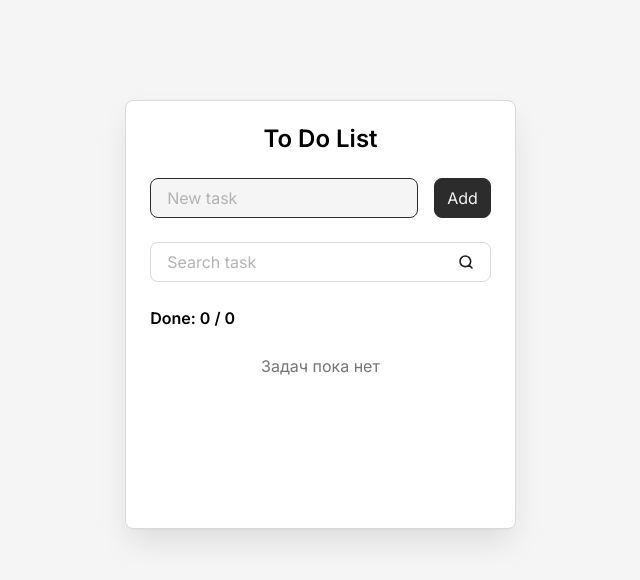
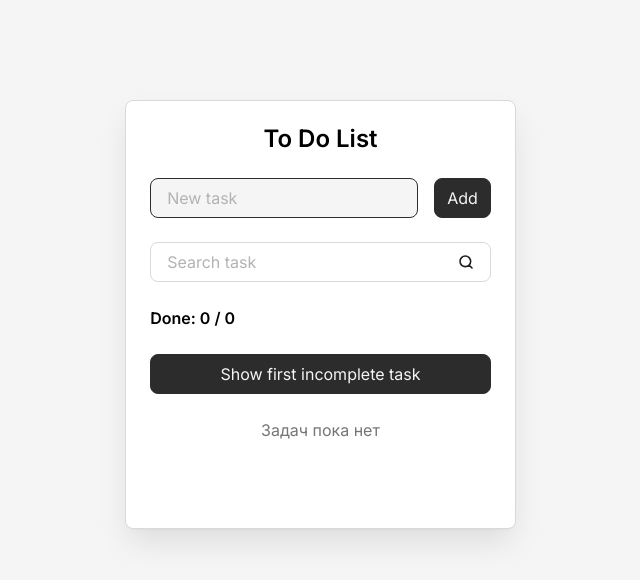
Before and after one commit to vitalk15/Todo-React, a React (Vite) app: page / in a window 1280 px wide. Shown: the top 580 px of the page, without its empty margins (312-952 px from the left). Built offline with nearby package versions, Linux system fonts and the light colour scheme.

Commit message:
добавил плавный скролл к первой невыполненной задаче через useRef

```diff
--- a/src/components/Button.jsx
+++ b/src/components/Button.jsx
@@ -1,8 +1,8 @@
 const Button = (props) => {
-	const { className, type = 'button', children } = props
+	const { className, type = 'button', children, onClick } = props
 
 	return (
-		<button className={`button ${className}`} type={type}>
+		<button className={`button ${className}`} type={type} onClick={onClick}>
 			{children}
 		</button>
 	)
--- a/src/components/Todo.jsx
+++ b/src/components/Todo.jsx
@@ -3,6 +3,7 @@ import AddTaskForm from './AddTaskForm'
 import SearchTaskForm from './SearchTaskForm'
 import TodoInfo from './TodoInfo'
 import TodoList from './TodoList'
+import Button from './Button'
 
 const Todo = () => {
 	const [tasks, setTasks] = useState(() => {
@@ -15,8 +16,11 @@ const Todo = () => {
 	})
 
 	const [newTaskTitle, setNewTaskTitle] = useState('')
+	const [searchQuery, setSearchQuery] = useState('')
+
 	const newTaskInputRef = useRef(null)
-	const [searchQuery, setSearchQuery] = useState('')
+	const firstIncompleteTaskRef = useRef(null)
+	const firstIncompleteTaskId = tasks.find(({ isDone }) => !isDone)?.id
 
 	const deleteAllTasks = () => {
 		const isConfirmed = confirm('Удалить все задачи?')
@@ -99,9 +103,18 @@ const Todo = () => {
 				done={tasks.filter(({ isDone }) => isDone).length}
 				onDeleteAllButtonClick={deleteAllTasks}
 			/>
+			<Button
+				onClick={() =>
+					firstIncompleteTaskRef.current?.scrollIntoView({ behavior: 'smooth' })
+				}
+			>
+				Show first incomplete task
+			</Button>
 			<TodoList
 				tasks={tasks}
 				filteredTasks={filteredTasks}
+				firstIncompleteTaskRef={firstIncompleteTaskRef}
+				firstIncompleteTaskId={firstIncompleteTaskId}
 				onDeleteTaskButtonClick={deleteTask}
 				onTaskCompliteChange={toggleTaskComplite}
 			/>
--- a/src/components/TodoItem.jsx
+++ b/src/components/TodoItem.jsx
@@ -4,12 +4,13 @@ const TodoItem = (props) => {
 		id,
 		title,
 		isDone,
+		ref,
 		onDeleteTaskButtonClick,
 		onTaskCompliteChange,
 	} = props
 
 	return (
-		<li className={`todo-item ${className}`}>
+		<li className={`todo-item ${className}`} ref={ref}>
 			<input
 				className="todo-item__checkbox"
 				id={id}
--- a/src/components/TodoList.jsx
+++ b/src/components/TodoList.jsx
@@ -4,6 +4,8 @@ const TodoList = (props) => {
 	const {
 		tasks = [],
 		filteredTasks,
+		firstIncompleteTaskRef,
+		firstIncompleteTaskId,
 		onDeleteTaskButtonClick,
 		onTaskCompliteChange,
 	} = props
@@ -27,6 +29,7 @@ const TodoList = (props) => {
 				<TodoItem
 					className="todo__item"
 					key={task.id}
+					ref={task.id === firstIncompleteTaskId ? firstIncompleteTaskRef : null}
 					onDeleteTaskButtonClick={onDeleteTaskButtonClick}
 					onTaskCompliteChange={onTaskCompliteChange}
 					{...task}
```
